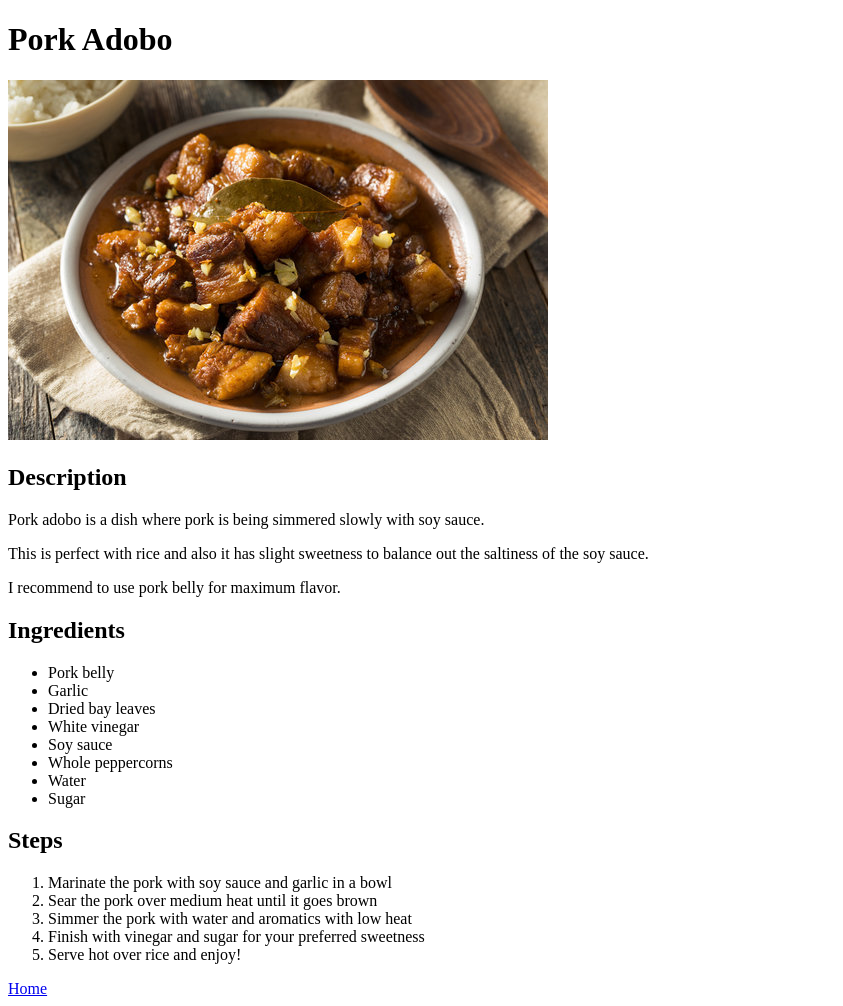
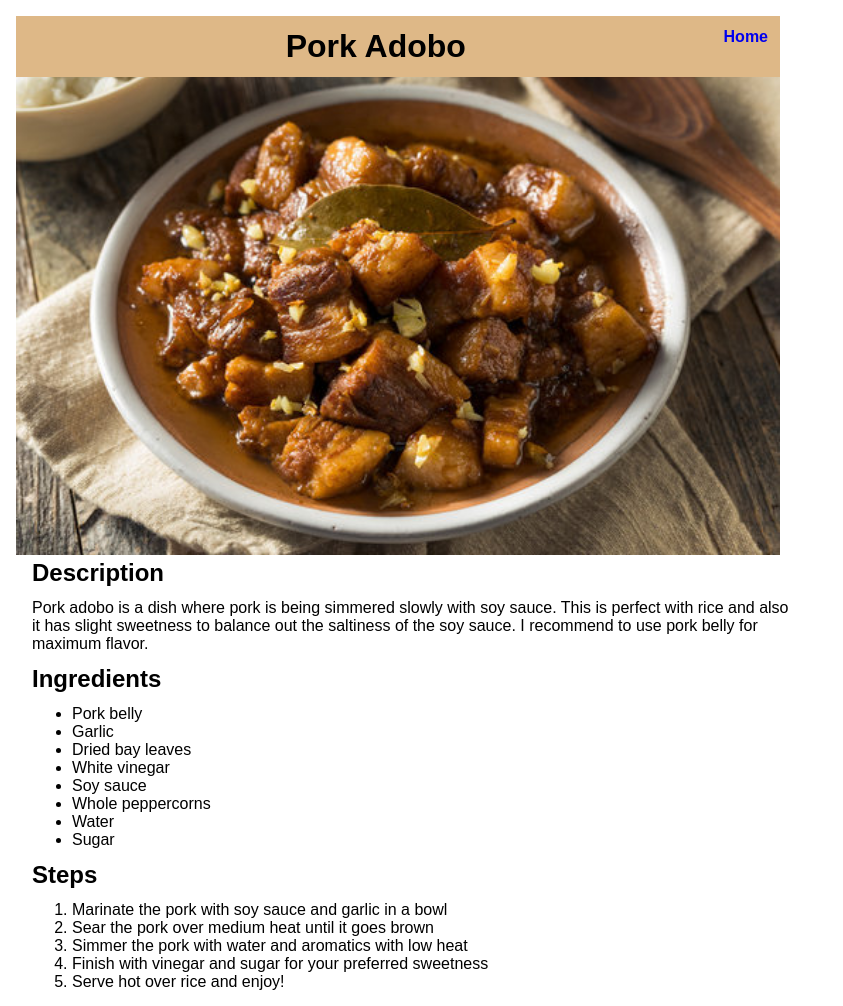
Before and after one commit to jaspersanchez/odin-recipes, a plain HTML site: page recipes/pork-adobo.html in a window 1280 px wide. Shown: the whole page, without its empty margins (0-843 px from the left). Drawn offline with Linux system fonts and the light colour scheme.

Commit message:
Added a bit more style to the page
Tried to refresh some of the properties of CSS and getting a hang of
some useful and mostly used properties

The goal is to get used to styling elements not to make it portfolio
ready as I dont use some of the industry used display layout properties
in this commit

```diff
--- a/recipes/pork-adobo.html
+++ b/recipes/pork-adobo.html
@@ -4,22 +4,29 @@
     <meta charset="UTF-8" />
     <meta name="viewport" content="width=device-width, initial-scale=1.0" />
     <title>Odin Recipes | Pork Adobo</title>
+    <link rel="stylesheet" href="../style.css" />
   </head>
   <body>
-    <h1>Pork Adobo</h1>
+    <div class="card">
+      <h1 class="recipe-name">
+        Pork Adobo
+
+        <a class="link" href="../index.html">Home</a>
+      </h1>
       <img
         src="../images/pork-adobo.jpg"
         alt="a cooked porked adobo on a table"
+        class="recipe-photo"
       />
+    </div>
+    <div class="card recipe-details">
       <h2>Description</h2>
       <p>
         Pork adobo is a dish where pork is being simmered slowly with soy sauce.
+        This is perfect with rice and also it has slight sweetness to balance
+        out the saltiness of the soy sauce. I recommend to use pork belly for
+        maximum flavor.
       </p>
-    <p>
-      This is perfect with rice and also it has slight sweetness to balance out
-      the saltiness of the soy sauce.
-    </p>
-    <p>I recommend to use pork belly for maximum flavor.</p>
       <h2>Ingredients</h2>
       <ul>
         <li>Pork belly</li>
@@ -39,6 +46,6 @@
         <li>Finish with vinegar and sugar for your preferred sweetness</li>
         <li>Serve hot over rice and enjoy!</li>
       </ol>
-    <a href="../index.html">Home</a>
+    </div>
   </body>
 </html>
--- /dev/null
+++ b/style.css
@@ -0,0 +1,55 @@
+* {
+  box-sizing: border-box;
+  margin: 0;
+}
+
+body {
+  font-family: Arial, Helvetica, sans-serif;
+  margin: 16px;
+}
+
+a {
+  text-decoration: none;
+}
+
+h2,
+p,
+ol,
+ul {
+  margin-bottom: 12px;
+}
+
+div {
+  display: inline-block;
+  vertical-align: top;
+}
+
+.recipes li {
+  list-style: none;
+}
+
+.recipe-photo {
+  width: 100%;
+}
+
+.card {
+  width: 764px;
+}
+
+.recipe-name {
+  text-align: center;
+  background-color: burlywood;
+  position: relative;
+  z-index: 10;
+  margin-bottom: -37px;
+  padding: 12px;
+}
+
+.recipe-details {
+  margin-left: 16px;
+}
+
+.link {
+  font-size: 16px;
+  float: right;
+}
```
Also changed, not shown: index.html (+6 -3 lines), recipes/beef-tapa.html (+28 -14 lines), recipes/pork-sinigang.html (+27 -15 lines). Lines whose indentation alone changed are shown as unchanged.
